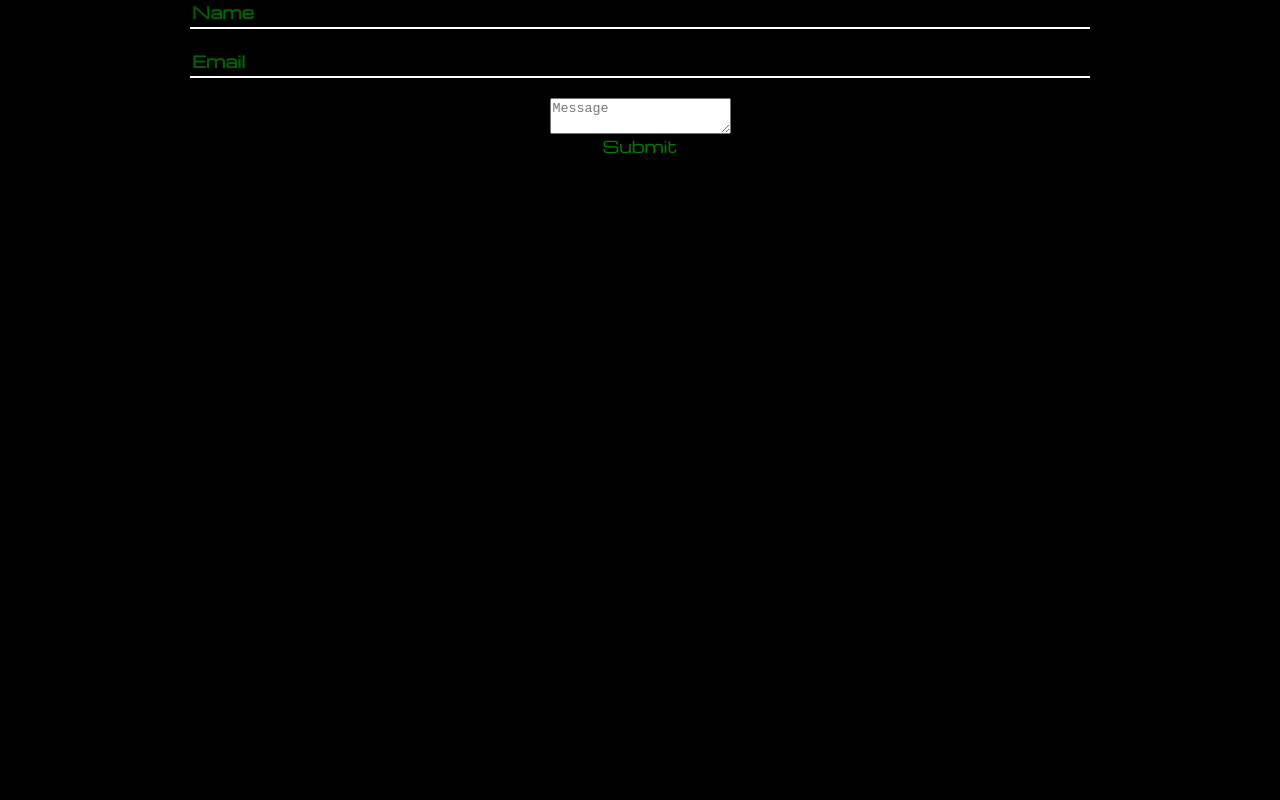
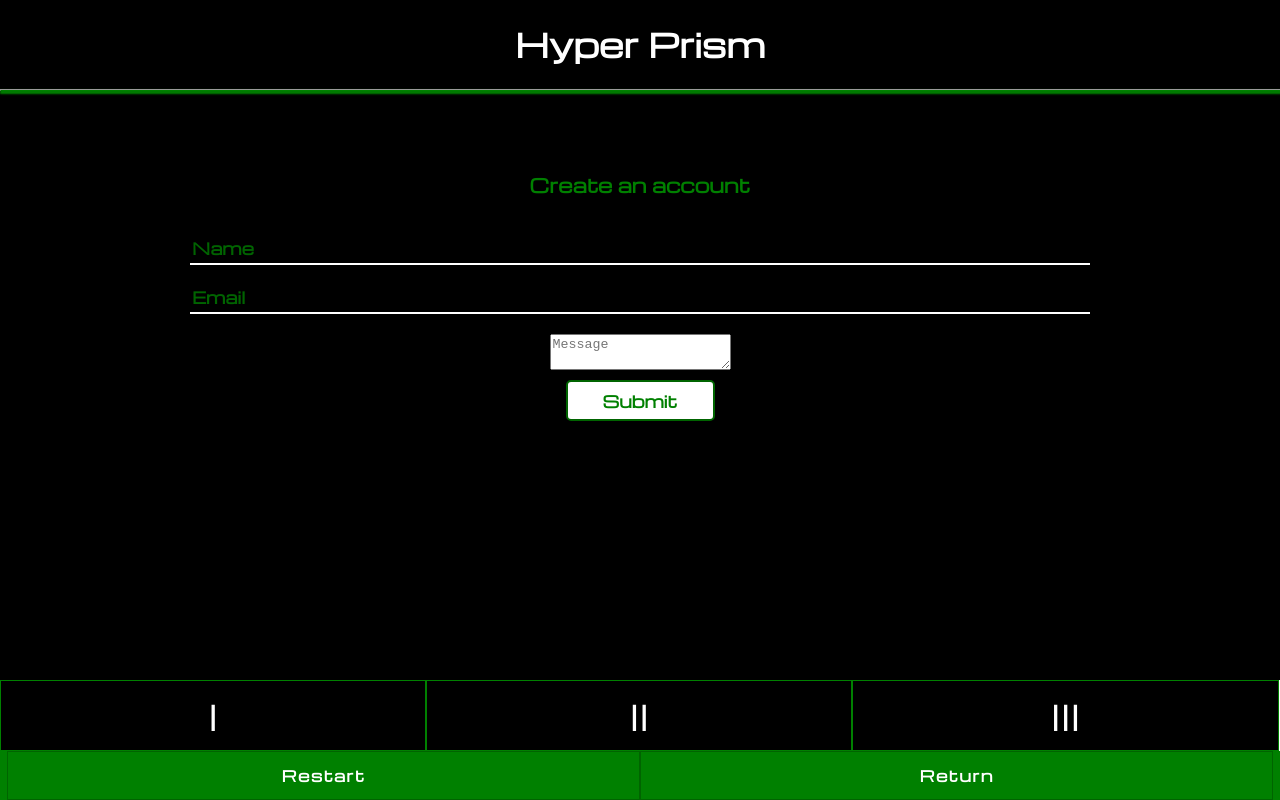
Before and after one commit to hyper-prism/fe, a React (Create React App) app in the folder hyper_prism/: page /contact in a window 1280 px wide. Built offline with nearby package versions, Linux system fonts and the light colour scheme; no server answers.

Commit message:
added userboard template to contact form and styling

```diff
--- a/hyper_prism/src/contact/contact.js
+++ b/hyper_prism/src/contact/contact.js
@@ -1,4 +1,8 @@
 import React from 'react'
+import {NavLink} from 'react-router-dom'
+import '../styles/forms/register.css'
+
+
 
 export default class Contact extends React.Component{
     constructor(){
@@ -20,6 +24,14 @@ export default class Contact extends React.Component{
 
     render(){
         return(
+            <div>
+                <div>
+                    <h1 className="header">Hyper Prism</h1>
+                    <hr style={{width:'100%', borderBottomColor: 'green', boxShadow: "1px 2px 2px 1px green", marginBottom: '0px'}} />
+                </div>
+                <div className='grand-container'>
+                    <div className='menu-container'>
+                        <h3>Create an account</h3>
                         <form>
                             <input name='name'
                                    placeholder='Name'
@@ -36,8 +48,28 @@ export default class Contact extends React.Component{
                                       onChange={this.changeHandler}
                                       value={this.state.message}
                                       type='text'/>
-                <div type='submit' onClick={this.clickHandler}>Submit</div>
+                            <div type='submit' className='submit-button' onClick={this.submitHandler}>Submit</div>
                         </form>
+                    </div>
+                </div>
+                <div className='controls-container'>
+                    <div className="numbers">
+                        <div>
+                            <h1 className="choice1 button1">I</h1>
+                        </div>
+                        <div>
+                            <h1 className="choice1 button2" >II</h1>
+                        </div>
+                        <div>
+                            <h1 className="choice1 button3">III</h1>
+                        </div>
+                    </div>
+                    <div className="controls">
+                        <div onClick={this.restartHandler} className="restart">Restart</div>
+                        <div type='submit'><NavLink style={{textDecoration: "none", fontWeight: "800", color: "white"}} to='/'>Return</NavLink></div>
+                    </div>
+                </div>
+            </div>
         )
     }
 }
```
Lines whose indentation alone changed are shown as unchanged.
